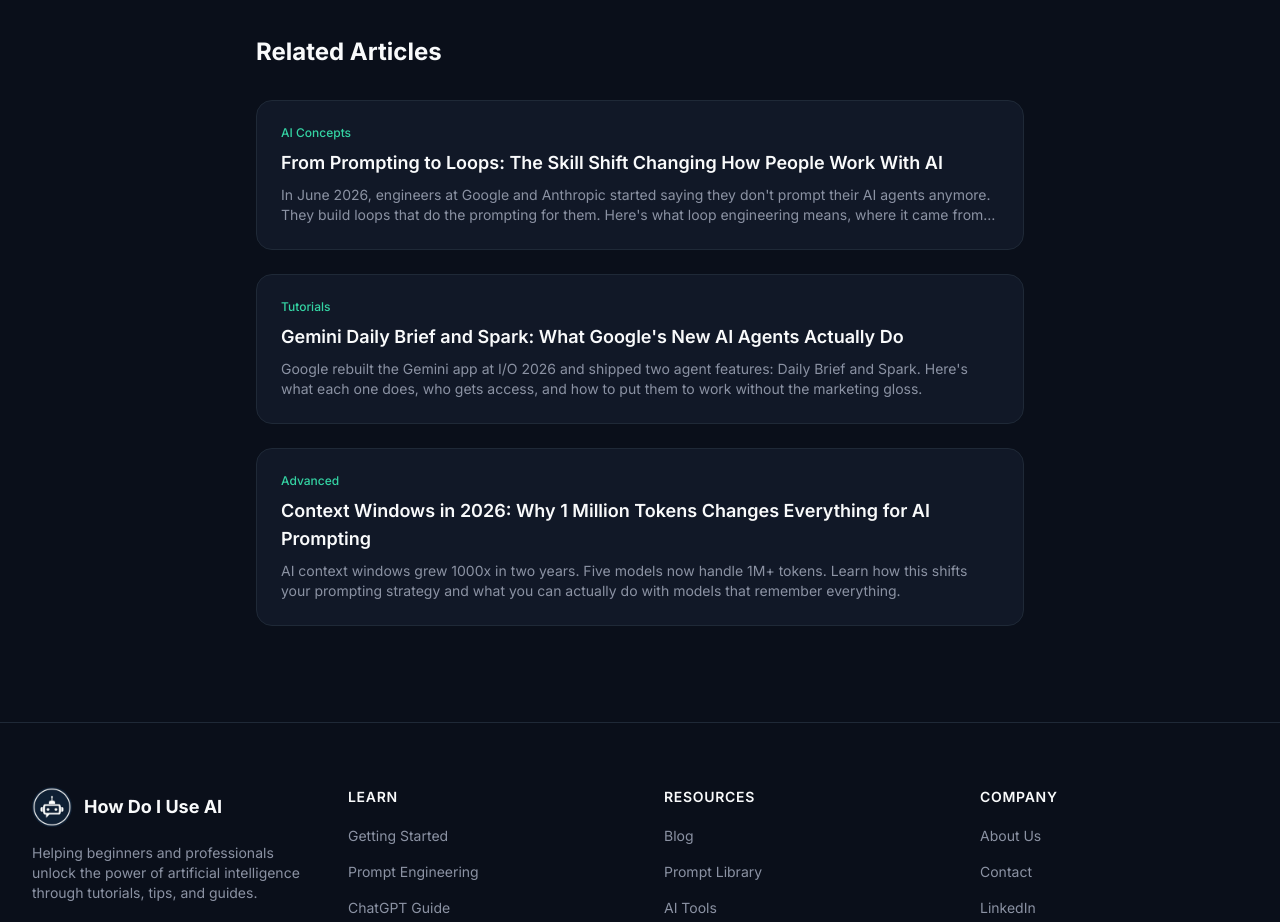
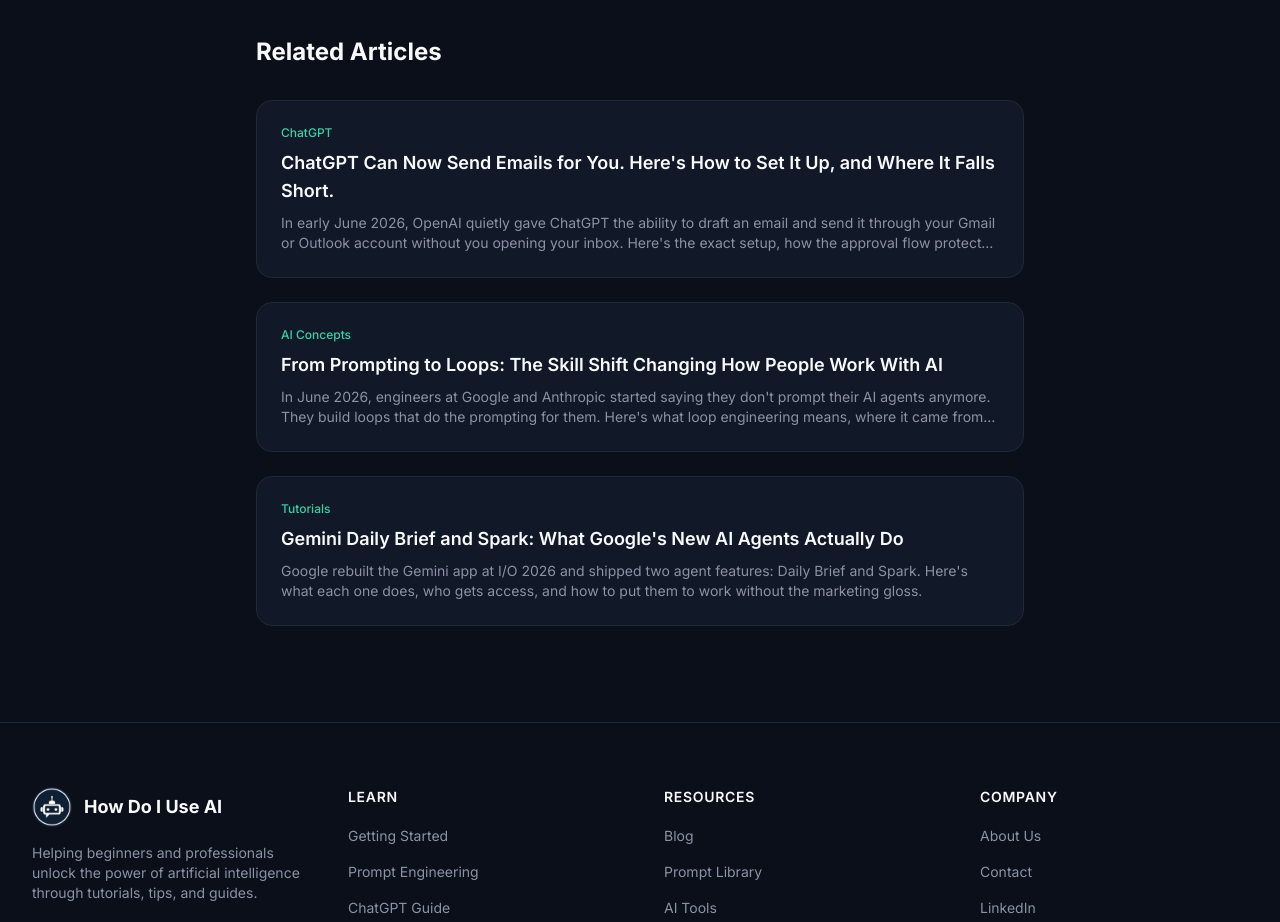
Before and after one commit to dorilabaki/how-to-use-ai, a Next.js app: page /resources/adaptive-thinking-claude-46-when-to-use in a window 1280 px wide. Shown: the part 7040-7962 px from the top of the page. Built offline with nearby package versions, Linux system fonts and the light colour scheme.

Commit message:
Add article: ChatGPT Can Now Send Emails for You. Here's How to Set It Up, and Where It Falls Short.
Setup and limitations guide for ChatGPT's June 2026 email-sending
feature via Gmail/Outlook connectors. Sources: TechRadar hands-on
review, OpenAI Help Center connector docs, TechRepublic.

```diff
--- a/src/data/articles.ts
+++ b/src/data/articles.ts
@@ -10,6 +10,75 @@ export interface Article {
 }
 
 export const articles: Article[] = [
+  {
+    slug: 'chatgpt-send-emails-gmail-outlook-setup-guide',
+    title: "ChatGPT Can Now Send Emails for You. Here's How to Set It Up, and Where It Falls Short.",
+    description: "In early June 2026, OpenAI quietly gave ChatGPT the ability to draft an email and send it through your Gmail or Outlook account without you opening your inbox. Here's the exact setup, how the approval flow protects you, and the three limitations you should know before relying on it.",
+    category: 'ChatGPT',
+    readTime: '7 min read',
+    publishedAt: '2026-07-10',
+    author: 'How Do I Use AI',
+    content: `# ChatGPT Can Now Send Emails for You. Here's How to Set It Up, and Where It Falls Short.
+
+For years, AI chatbots could write your emails but couldn't send them. You'd draft in the chat, copy the text, open Gmail, paste, fix the formatting, and hit send yourself. In early June 2026, OpenAI quietly closed that gap. ChatGPT can now draft a message inside the chat and send it through your connected Gmail or Outlook account, and you never have to open your inbox.
+
+TechRadar tested the feature shortly after it appeared and described the flow well: you ask, ChatGPT drafts, a dialog box shows you exactly what it's about to do, and nothing goes out until you click Allow. That approval step matters more than it sounds, and we'll come back to it.
+
+Here's how to set it up, what the experience is actually like, and the three limitations that decide whether it's useful for you yet.
+
+## What You Need Before You Start
+
+The feature has real eligibility requirements, so check these first:
+
+**A paid ChatGPT plan.** Sending email works on Plus, Pro, Business, and Enterprise plans. It's not available on the Free tier or the lower-cost Go tier.
+
+**The web version of ChatGPT.** As of this writing, sending works only at chatgpt.com in a browser. The desktop and mobile apps can draft emails but can't dispatch them.
+
+**A Gmail or Outlook account.** ChatGPT sends through OpenAI's native connectors for these two providers only. Other email services aren't supported yet. Between them, Gmail and Outlook cover most people, but if you're on Proton, Fastmail, or a custom setup, this feature isn't for you yet.
+
+**A location outside the EU and UK.** Multiple reports indicate the Gmail and Outlook connectors aren't active in the EU, EEA, Switzerland, or the UK because of data-protection requirements. If you're in those regions, the connector option won't appear.
+
+## Setting It Up in Three Steps
+
+1. **Connect your mailbox.** In ChatGPT on the web, open Settings, choose Apps, then Add more. Search for Gmail or Outlook and follow the sign-in flow to link your account. This is a standard OAuth connection, the same kind you use when you sign into a service with your Google account.
+
+2. **Ask for what you want sent.** In any chat, describe the email: who it's going to, what it should say, and anything it should reference. You can paste in context, point it at earlier parts of the conversation, or just describe the message in a sentence. ChatGPT drafts the full email inside the chat as a writing block you can edit.
+
+3. **Review and approve.** Before anything is sent, ChatGPT displays a dialog explaining the action it's about to take, with Allow and Deny buttons. Click Details to see the exact message, recipient, and subject line it plans to send. Only after you click Allow does the email go out through your account.
+
+That approval dialog is the part worth slowing down for. The email sends from your real address, and the recipient has no way of knowing an AI drafted it. Read the Details view every time. Models still get names, dates, and tone wrong, and a wrong-recipient mistake is yours, not the machine's.
+
+## The Three Limitations That Matter
+
+**No attachments.** This is the big one. You can't send a file with the message, period. TechRadar's reviewer hit this wall on their first real attempt and called it the catch that brings you back down to earth. Since sending files is one of the most common reasons people write emails at all, this rules out a large share of real-world use for now.
+
+**Web only, paid only.** If your workflow lives in the mobile app, or you're on a free plan, you're waiting on a future rollout.
+
+**One-way, per-message approval.** ChatGPT asks for your approval on each send. That's the right default for safety, but it means you can't yet tell it to send a batch of twenty personalized follow-ups and walk away. This is assisted sending, not autonomous email.
+
+## How It Compares Right Now
+
+The notable thing isn't the polish. It's that most competitors can't do this at all. When TechRadar asked Google's Gemini to send an email, it replied that it couldn't send messages directly or access accounts to do so. Gemini drafts well, especially inside Gmail itself, but the loop from request to sent message without leaving the chat is something ChatGPT does that Gemini currently doesn't.
+
+Claude takes a different approach: connected to Gmail, it's strong at reading and summarizing your inbox and drafting replies, but the send still happens in your mail client.
+
+If you're deciding whether this feature alone is worth a paid plan, it probably isn't yet. If you already pay for ChatGPT and live in a supported region, it's worth connecting your mailbox this week and folding it into your routine for simple, no-attachment messages: confirmations, intros, follow-ups, and quick scheduling notes.
+
+## A Practical Way to Use It Today
+
+The pattern that works is treating ChatGPT as the drafting and dispatch layer for low-stakes email while you keep your inbox for anything sensitive. A concrete example: after a meeting, paste your rough notes into the chat and ask for a recap email to the attendees. Review the Details view, fix anything off, click Allow. That's a five-minute task done in one.
+
+What you shouldn't do yet is route anything with legal, financial, or personnel weight through it. The approval dialog protects you from obvious errors, but subtle tone problems in sensitive messages are exactly what AI drafting still gets wrong most often.
+
+Email is also just one piece of an AI-assisted work setup. If you're building out the rest, our colleagues at [Office Productivity Hacks](https://officeproductivityhacks.com) cover practical AI integrations for Excel, Google Sheets, and the other tools these connectors are steadily reaching. And if you want your drafted emails to sound like you rather than a template, our guide to [prompt frameworks for better AI outputs](/resources/prompt-frameworks-better-ai-outputs) applies directly to email prompts.
+
+## Sources
+
+- TechRadar, "I sent an email without opening Gmail thanks to ChatGPT's new feature, then I found the catch" (June 2026)
+- OpenAI Help Center, "Outlook Email and Calendar connectors for ChatGPT"
+- TechRepublic, "ChatGPT Business Features Now Include Gmail/Outlook Connectors" (2026)
+`,
+  },
   {
     slug: 'loop-engineering-from-prompting-to-loops-2026',
     title: "From Prompting to Loops: The Skill Shift Changing How People Work With AI",
```
